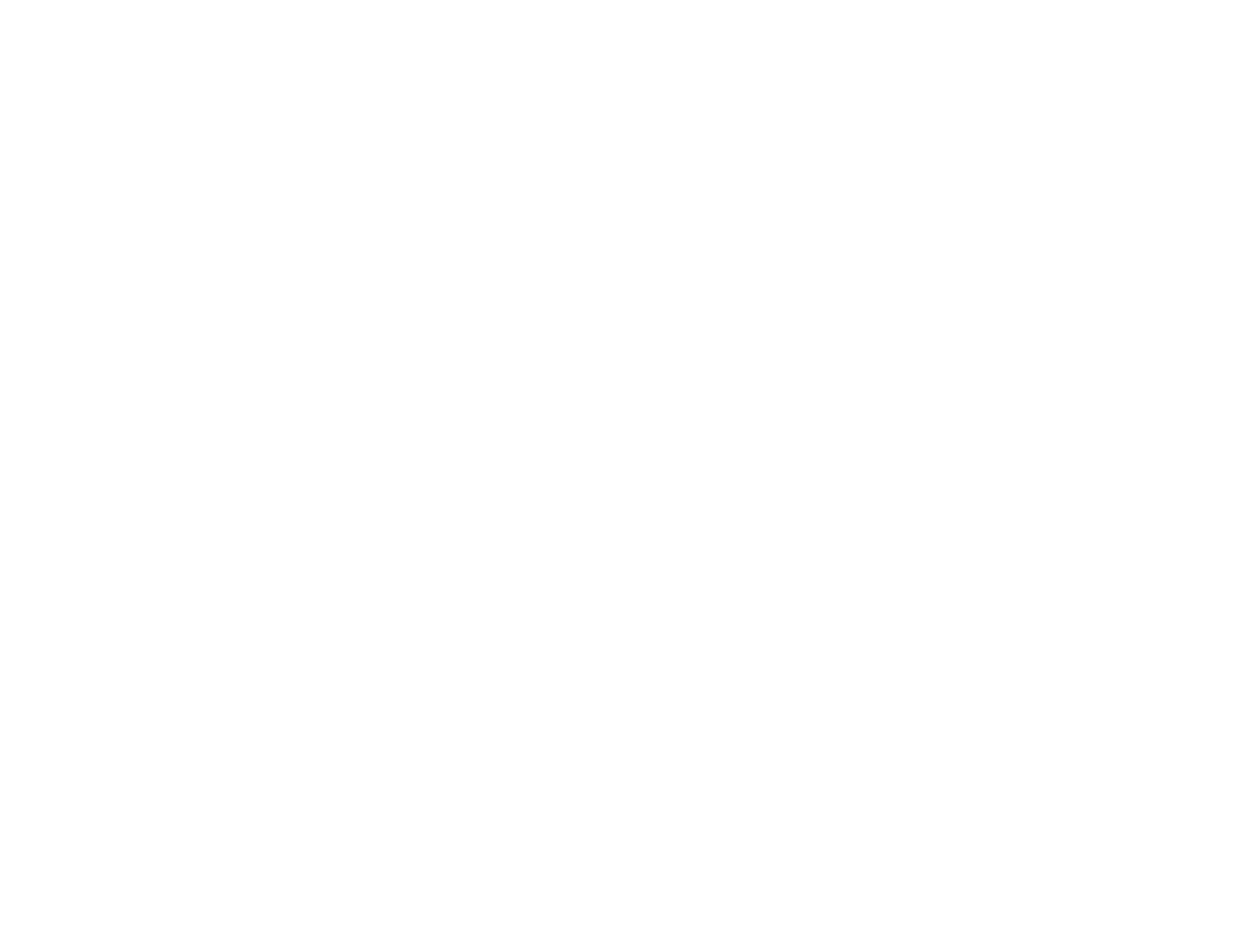
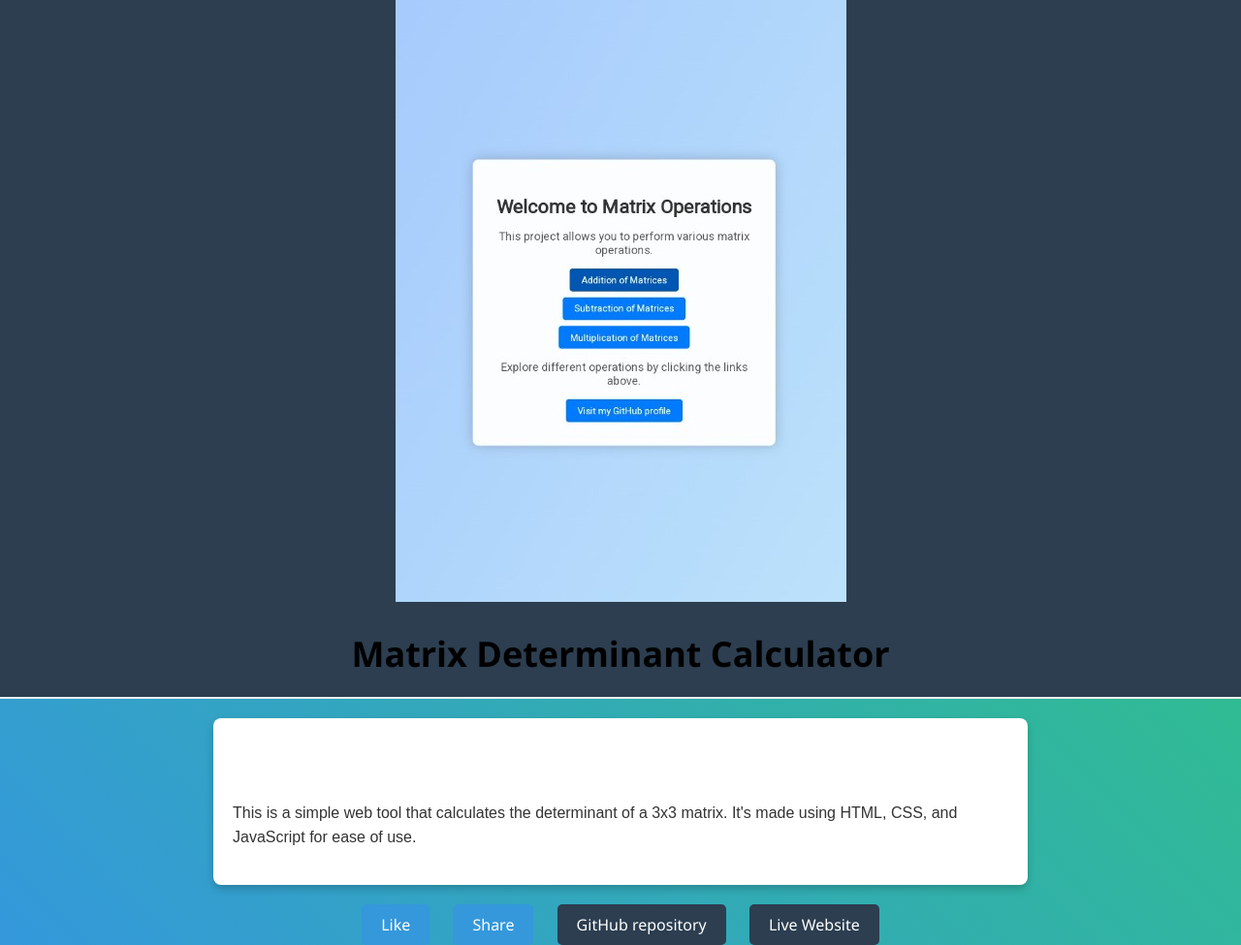
Before and after one commit to PATILYASHH/Portfolioshowcase, a website: page img4.html in a window 1280 px wide. Shown: the whole page at 97% size. Before the commit the page ends 800 px from the top, so only its background shows below. Drawn offline with Linux system fonts and the light colour scheme.

Commit message:
Update 5.6

```diff
--- a/img4.html
+++ b/img4.html
@@ -0,0 +1,143 @@
+<!DOCTYPE html>
+<html lang="en">
+<head>
+  <meta charset="UTF-8">
+  <meta name="viewport" content="width=device-width, initial-scale=1.0">
+  <title> TEMPLETE</title>
+  <style>
+     body {
+      font-family: 'Segoe UI', Tahoma, Geneva, Verdana, sans-serif;
+      margin: 0;
+      padding: 0;
+      background: linear-gradient(45deg, #3498db, #2ecc71);
+      color: #fff;
+    }
+
+    header {
+      background: #2c3e50;
+      color: #fff;
+      text-align: center;
+      border-bottom: 2px solid #ecf0f1;
+      position: relative;
+    }
+
+    header img {
+      max-width: 100%;
+      height: auto;
+    }
+
+    main {
+      max-width: 800px;
+      margin: 20px auto;
+      padding: 20px;
+      background: #fff;
+      box-shadow: 0 4px 8px rgba(0, 0, 0, 0.2);
+      border-radius: 8px;
+      animation: fadeIn 0.5s ease-out;
+    }
+
+    h1 {
+      color: black;
+      margin-bottom: 20px;
+      text-align: center;
+      font-size: 36px;
+      font-weight: bolder;
+    }
+
+    p {
+      line-height: 1.6;
+      color: #333;
+      font-family: Arial, Helvetica, sans-serif;
+    }
+
+    /* Add a subtle fade-in animation */
+    @keyframes fadeIn {
+      from {
+        opacity: 0;
+        transform: translateY(20px);
+      }
+      to {
+        opacity: 1;
+        transform: translateY(0);
+      }
+    }
+
+    /* Footer Buttons */
+    footer {
+      text-align: center;
+      margin-top: 20px;
+    }
+
+    .button {
+      display: inline-block;
+      padding: 10px 20px;
+      margin: 0 10px;
+      text-decoration: none;
+      color: #fff;
+      background-color: #3498db;
+      border-radius: 5px;
+    }
+
+    .github-button {
+      background-color: #2c3e50;
+    }
+    .imgco {
+      object-fit: cover;
+      height:100%
+      width:100%
+    }
+  </style>
+<script>
+           function sharePage() {
+      if (navigator.share) {
+        navigator.share({
+          title: 'Portfolio website ',
+          text: 'Portfolio By YASH',
+          url: window.location.href
+        })
+        .then(() => console.log('Shared successfully'))
+        .catch((error) => console.error('Error sharing:', error));
+      } else {
+        console.log('Web Share API not supported.');
+        // Fallback behavior for browsers that do not support Web Share API
+        alert('You can manually share the page by copying the URL from the address bar.');
+      }
+  }
+</script>
+
+
+
+</head>
+<body>
+
+  <header>
+    <img src="img4.jpg" alt="Portfolio Image" class="imgco">
+    <h1> Matrix Determinant Calculator </h1>
+  </header>
+
+  <main>
+
+      <h4>Matrix Determinant Calculator</h4>
+    <p>
+      This is a simple web tool that calculates the determinant of a 3x3 matrix. It's made using HTML, CSS, and JavaScript for ease of use.</p>
+
+
+
+    <p>  </p>
+  </main>
+
+  <!-- Footer Buttons -->
+  <footer>
+    <a href="#" class="button">Like</a>
+    <a href="#" class="button" onclick="sharePage()">Share</a>
+    <a href=" https://github.com/PATILYASHH/Matrices-  " class="button github-button">GitHub repository</a>
+
+
+    <a href="https://matrixcalculator.vercel.app/"    class="button github-button"  >Live Website</a>
+  </footer>
+  </a>
+
+
+
+</body>
+</html>
```
Also changed, not shown: portfolio.html (+11 -0 lines), img4.jpg (added).
